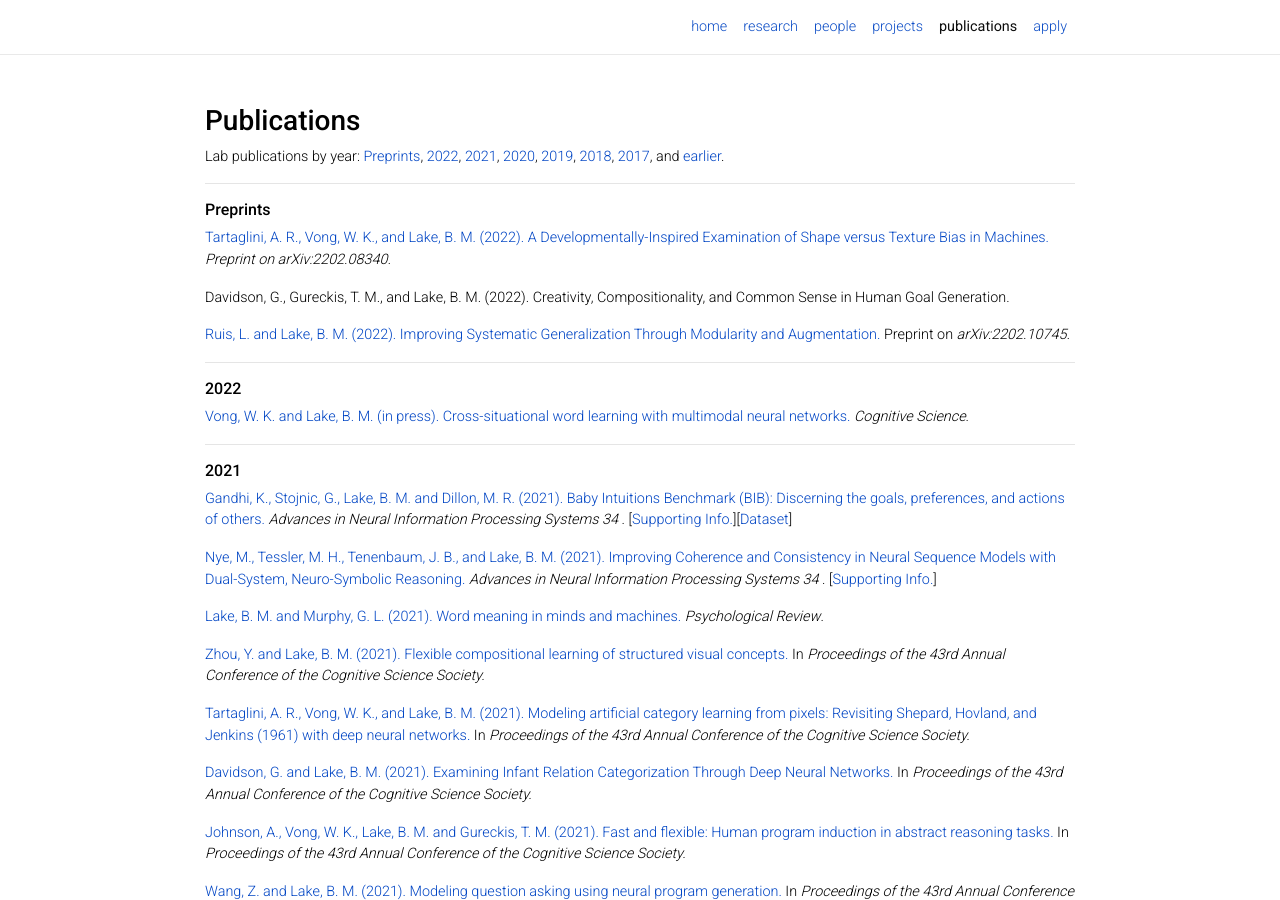
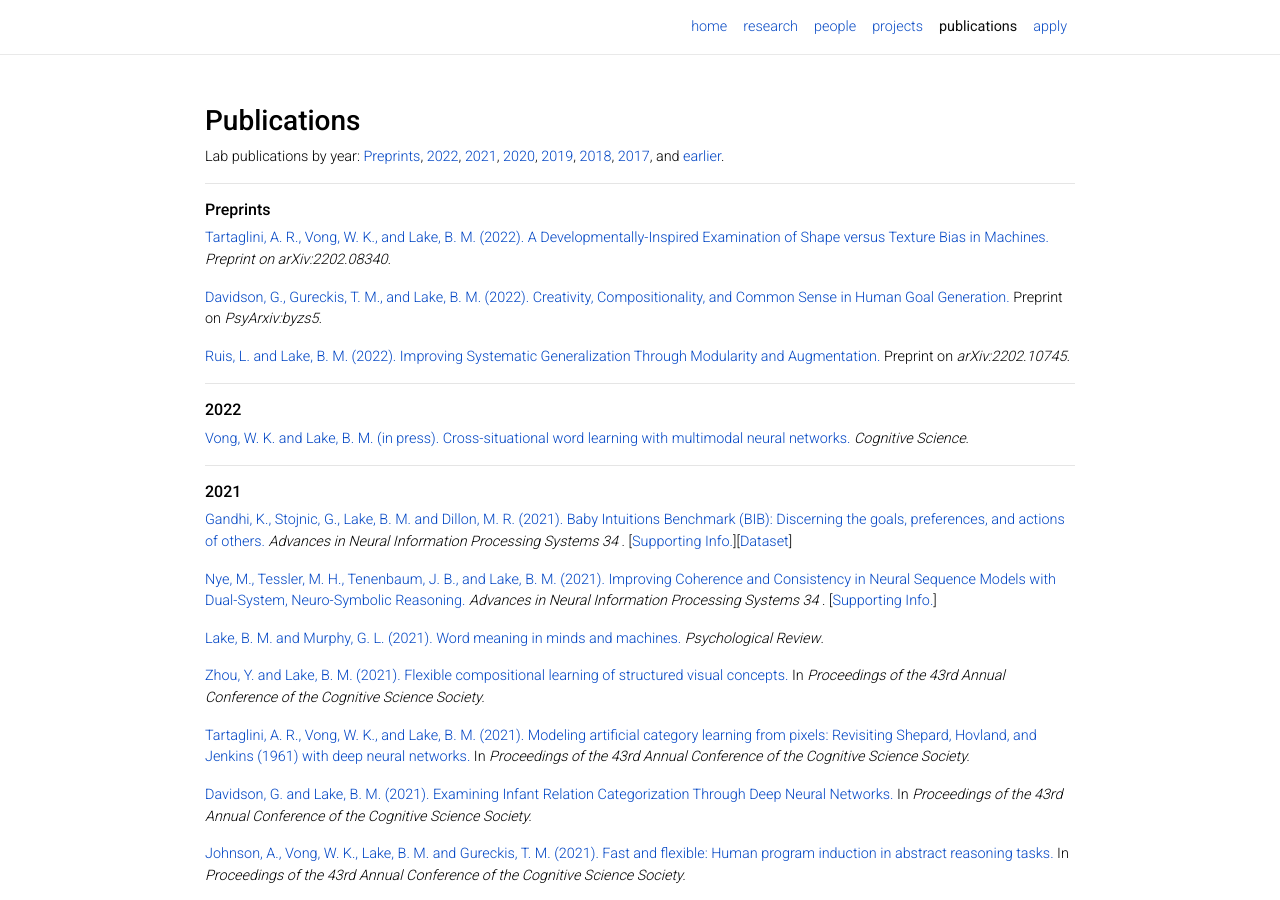
Before and after one commit to lake-lab/lake-lab.github.io, a Jekyll site: the page built from _pages/publications.md, in a window 1280 px wide and 900 px high. Built offline with Jekyll 4.4.1, drawn with Linux system fonts in a browser that asks for light colours; nearby versions of some CDN libraries; comment, search, counter and statistics services are not loaded; a style sheet for code colours, icons or effects is not loaded.

Commit message:
updated pubs

```diff
--- a/_pages/publications.md
+++ b/_pages/publications.md
@@ -14,7 +14,7 @@ Lab publications by year: [Preprints](#preprints), [2022](#2022), [2021](#2021),
 
 <a href="https://cims.nyu.edu/~brenden/papers/2202.08340.pdf">Tartaglini, A. R., Vong, W. K., and Lake, B. M. (2022). A Developmentally-Inspired Examination of Shape versus Texture Bias in Machines.</a> <em>Preprint on arXiv:2202.08340.</em>
 
-Davidson, G., Gureckis, T. M., and Lake, B. M. (2022). Creativity, Compositionality, and Common Sense in Human Goal Generation.
+<a href="https://cims.nyu.edu/~brenden/papers/psyarxiv_byzs5.pdf">Davidson, G., Gureckis, T. M., and Lake, B. M. (2022). Creativity, Compositionality, and Common Sense in Human Goal Generation.</a> Preprint on <em>PsyArxiv:byzs5.</em>
 
 <a href="https://cims.nyu.edu/~brenden/papers/2202.10745.pdf">Ruis, L. and Lake, B. M. (2022). Improving Systematic Generalization Through Modularity and Augmentation.</a> Preprint on <em>arXiv:2202.10745.</em>
 
```
